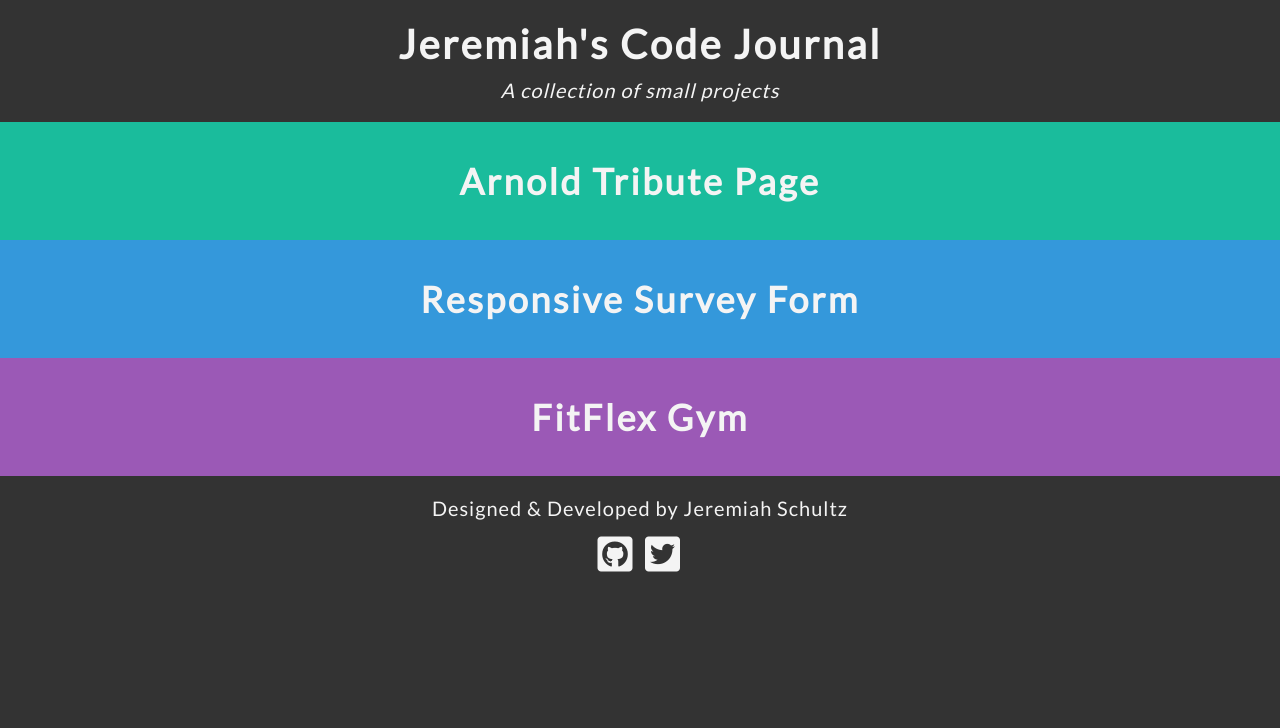
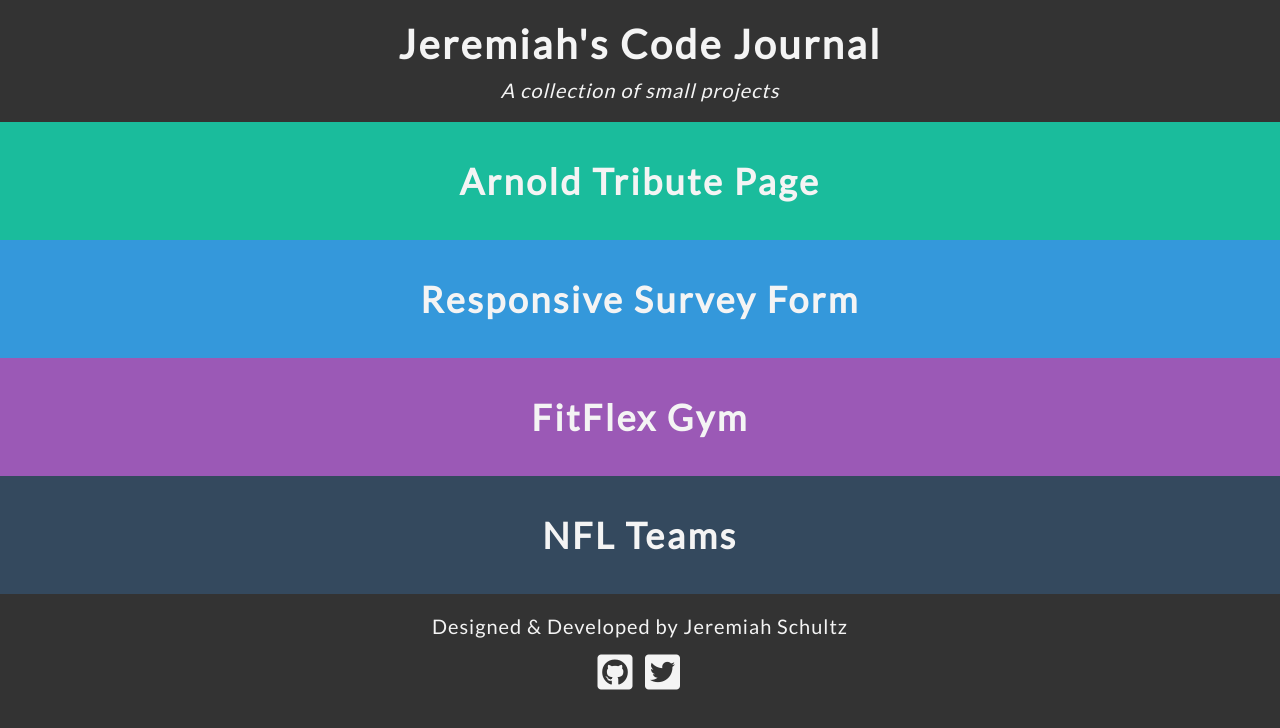
Before and after one commit to yojeremiah/code-journal, a plain HTML site: page index.html in a window 1280 px wide. Drawn offline with Linux system fonts and the light colour scheme.

Commit message:
Add NFL Teams entry to index

```diff
--- a/index.html
+++ b/index.html
@@ -23,6 +23,7 @@
       <a href="tribute-page/tribute.html" class="entry color-1">Arnold Tribute Page</a>
       <a href="responsive-survey/survey.html" class="entry color-2">Responsive Survey Form</a>
       <a href="fitflex-gym/fitflex.html" class="entry color-3">FitFlex Gym</a>
+      <a href="nfl-teams/nfl-teams-home.html" class="entry color-4">NFL Teams</a>
     </main>
 
     <!-- Footer -->
```
